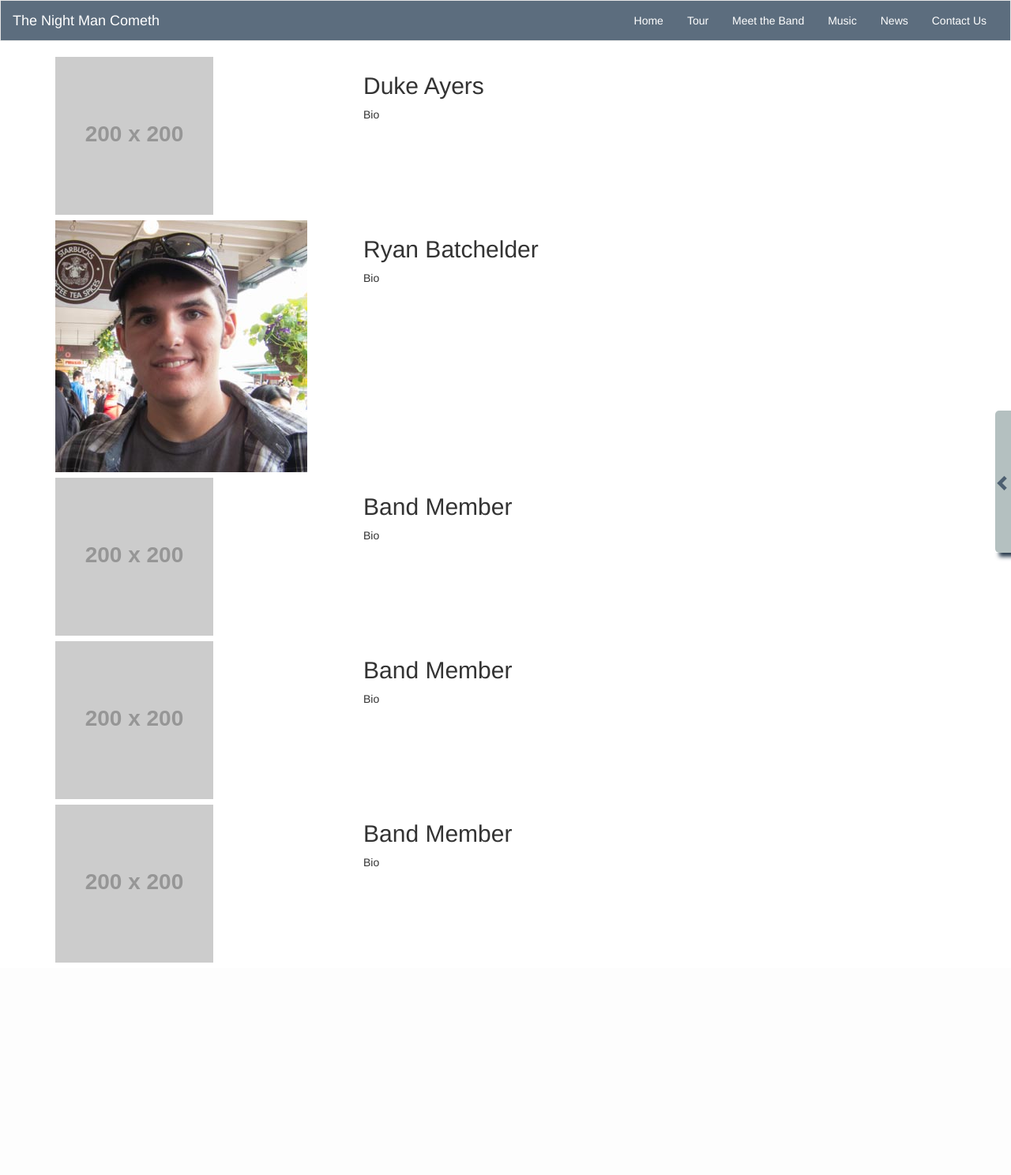
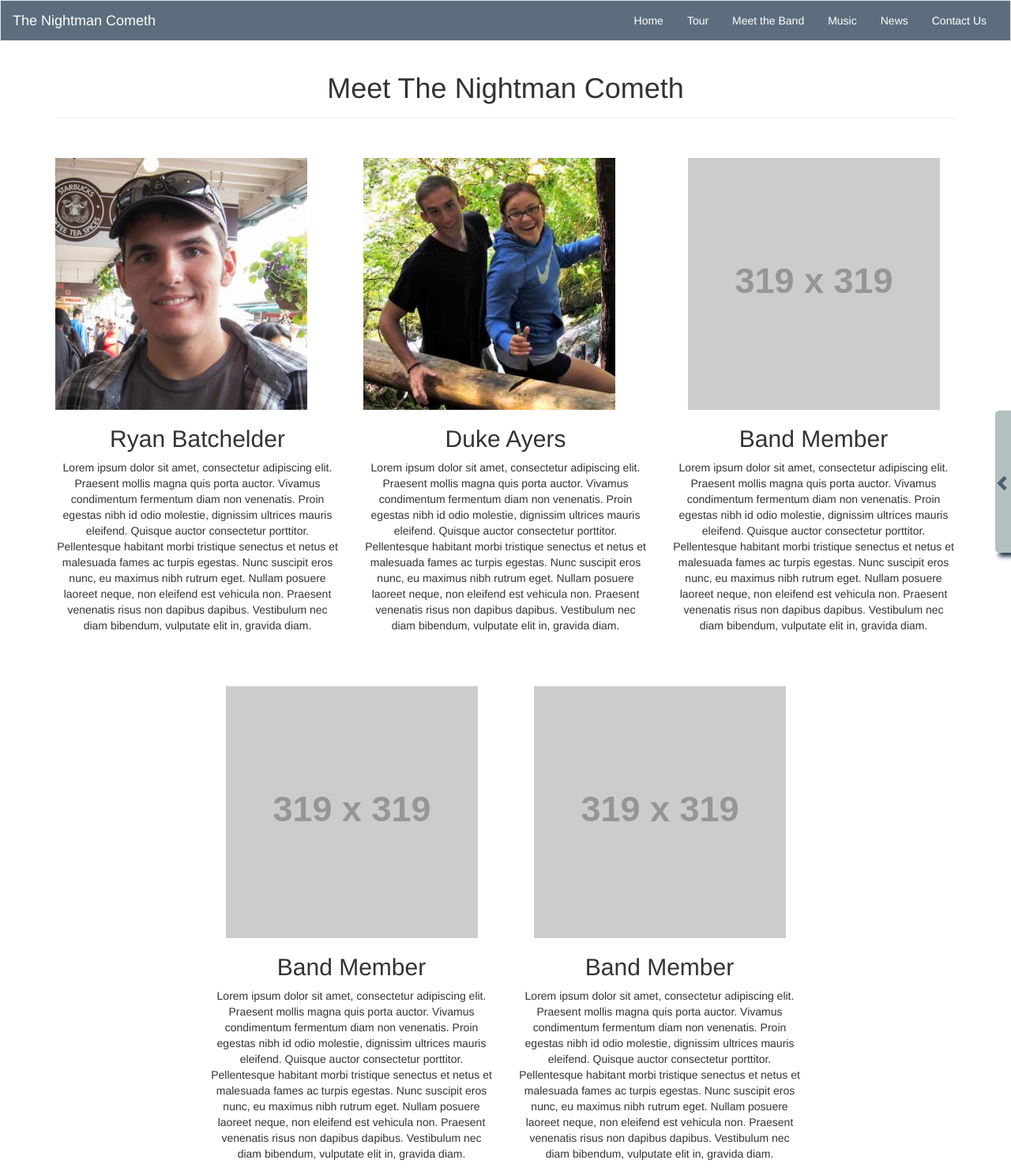
Before and after one commit to c1phr/cs399_band, a Django app: page /meet/ in a window 1280 px wide. Shown: the whole page at 79% size. Before the commit the page ends 1219 px from the top, so only its background shows below. Run offline with Django 3.2, Linux system fonts and the light colour scheme; grey boxes labelled with a size stand in for pictures from a placeholder-image service; some libraries are stand-ins or nearby versions.

Commit message:
Test Meet The Band Page
Created an alternate layout for the band page.

```diff
--- a/band_project/templates/base.html
+++ b/band_project/templates/base.html
@@ -19,7 +19,7 @@
         <span class="icon-bar"></span>
         <span class="icon-bar"></span>
       </button>
-      <a class="navbar-brand" href="#" style="color:white; cursor:default;">The Night Man Cometh</a>
+      <a class="navbar-brand" href="#" style="color:white; cursor:default;">The Nightman Cometh</a>
     </div>
       <div class="collapse navbar-collapse" id="bs-example-navbar-collapse-1">
       <ul class="nav navbar-nav navbar-right text-center">
--- a/band_project/templates/index.html
+++ b/band_project/templates/index.html
@@ -31,7 +31,7 @@
                                 </tr>
                             </tbody>
                         </table>
-                        <a class="btn btn-custom" href="/tour" style="">More Info</a>
+                        <a class="btn btn-custom" href="/tour" style="font-weight:bold;">More Info</a>
                     </div>
                 </div>
             </div>
--- a/band_project/templates/meet.html
+++ b/band_project/templates/meet.html
@@ -4,66 +4,107 @@
     {
         padding-bottom: .5em;
     }
+    .img-responsive{
+        height:319px;
+        width:319px;
+    }
 {% endblock %}
 
 {% block content %}
     <div class="container">
-        <div class="row">
-            <div class="col-xs-4">
-                <img class="img-responsive" src="http://placehold.it/200x200" />
+        <div class="row text-center" >
+            <h1>Meet The Nightman Cometh</h1>
+        </div>
+        <hr style="margin-top:0;" />
+        <div class="row" style="margin-top:50px;">
+            <div class="col-xs-4 text-center ">
+                <img class="img-responsive" src="{{ STATIC_URL }}band_members/ryan.jpg" alt=""/>
+                <h2 class="text-center">Ryan Batchelder</h2>
+                <p>Lorem ipsum dolor sit amet, consectetur adipiscing elit. Praesent mollis magna quis porta auctor. Vivamus condimentum fermentum diam non venenatis. Proin egestas nibh id odio molestie, dignissim ultrices mauris eleifend. Quisque auctor consectetur porttitor. Pellentesque habitant morbi tristique senectus et netus et malesuada fames ac turpis egestas. Nunc suscipit eros nunc, eu maximus nibh rutrum eget. Nullam posuere laoreet neque, non eleifend est vehicula non. Praesent venenatis risus non dapibus dapibus. Vestibulum nec diam bibendum, vulputate elit in, gravida diam.</p>
             </div>
-            <div class="col-xs-8">
-                <h2>Duke Ayers</h2>
-                <p>
-                    Bio
-                </p>
+            <div class="col-xs-4 text-center ">
+                <img class="img-responsive"src="{{ STATIC_URL }}band_members/duke.jpg" alt=""/>
+                <h2 class="text-center">Duke Ayers</h2>
+                <p>Lorem ipsum dolor sit amet, consectetur adipiscing elit. Praesent mollis magna quis porta auctor. Vivamus condimentum fermentum diam non venenatis. Proin egestas nibh id odio molestie, dignissim ultrices mauris eleifend. Quisque auctor consectetur porttitor. Pellentesque habitant morbi tristique senectus et netus et malesuada fames ac turpis egestas. Nunc suscipit eros nunc, eu maximus nibh rutrum eget. Nullam posuere laoreet neque, non eleifend est vehicula non. Praesent venenatis risus non dapibus dapibus. Vestibulum nec diam bibendum, vulputate elit in, gravida diam.</p>
+
+            </div>
+            <div class="col-xs-4 text-center ">
+                <img src="http://placehold.it/319x319" alt=""/>
+                <h2 class="text-center">Band Member</h2>
+                <p>Lorem ipsum dolor sit amet, consectetur adipiscing elit. Praesent mollis magna quis porta auctor. Vivamus condimentum fermentum diam non venenatis. Proin egestas nibh id odio molestie, dignissim ultrices mauris eleifend. Quisque auctor consectetur porttitor. Pellentesque habitant morbi tristique senectus et netus et malesuada fames ac turpis egestas. Nunc suscipit eros nunc, eu maximus nibh rutrum eget. Nullam posuere laoreet neque, non eleifend est vehicula non. Praesent venenatis risus non dapibus dapibus. Vestibulum nec diam bibendum, vulputate elit in, gravida diam.</p>
+
             </div>
         </div>
-    <div class="row">
-            <div class="col-xs-4">
-                <img class="img-responsive" src="{{ STATIC_URL }}band_members/ryan.jpg" />
+        <div class="row" style="margin-top:50px;">
+            <div class="col-xs-4 col-xs-offset-2 text-center ">
+                <img src="http://placehold.it/319x319" alt=""/>
+                <h2 class="text-center">Band Member</h2>
+                <p>Lorem ipsum dolor sit amet, consectetur adipiscing elit. Praesent mollis magna quis porta auctor. Vivamus condimentum fermentum diam non venenatis. Proin egestas nibh id odio molestie, dignissim ultrices mauris eleifend. Quisque auctor consectetur porttitor. Pellentesque habitant morbi tristique senectus et netus et malesuada fames ac turpis egestas. Nunc suscipit eros nunc, eu maximus nibh rutrum eget. Nullam posuere laoreet neque, non eleifend est vehicula non. Praesent venenatis risus non dapibus dapibus. Vestibulum nec diam bibendum, vulputate elit in, gravida diam.</p>
             </div>
-            <div class="col-xs-8">
-                <h2>Ryan Batchelder</h2>
-                <p>
-                    Bio
-                </p>
-            </div>
-        </div>
-    <div class="row">
-            <div class="col-xs-4">
-                <img class="img-responsive" src="http://placehold.it/200x200" />
-            </div>
-            <div class="col-xs-8">
-                <h2>Band Member</h2>
-                <p>
-                    Bio
-                </p>
-            </div>
-        </div>
-    <div class="row">
-            <div class="col-xs-4">
-                <img class="img-responsive" src="http://placehold.it/200x200" />
-            </div>
-            <div class="col-xs-8">
-                <h2>Band Member</h2>
-                <p>
-                    Bio
-                </p>
-            </div>
-        </div>
-    <div class="row">
-            <div class="col-xs-4">
-                <img class="img-responsive" src="http://placehold.it/200x200" />
-            </div>
-            <div class="col-xs-8">
-                <h2>Band Member</h2>
-                <p>
-                    Bio
-                </p>
+            <div class="col-xs-4 text-center ">
+                <img src="http://placehold.it/319x319" alt=""/>
+                <h2 class="text-center">Band Member</h2>
+                <p>Lorem ipsum dolor sit amet, consectetur adipiscing elit. Praesent mollis magna quis porta auctor. Vivamus condimentum fermentum diam non venenatis. Proin egestas nibh id odio molestie, dignissim ultrices mauris eleifend. Quisque auctor consectetur porttitor. Pellentesque habitant morbi tristique senectus et netus et malesuada fames ac turpis egestas. Nunc suscipit eros nunc, eu maximus nibh rutrum eget. Nullam posuere laoreet neque, non eleifend est vehicula non. Praesent venenatis risus non dapibus dapibus. Vestibulum nec diam bibendum, vulputate elit in, gravida diam.</p>
             </div>
         </div>
     </div>
+{#    <div class="container">#}
+{#        <div class="row">#}
+{#            <div class="col-xs-4">#}
+{#                <img class="img-responsive" src="http://placehold.it/200x200" />#}
+{#            </div>#}
+{#            <div class="col-xs-8">#}
+{#                <h2>Duke Ayers</h2>#}
+{#                <p>#}
+{#                    Bio#}
+{#                </p>#}
+{#            </div>#}
+{#        </div>#}
+{#    <div class="row">#}
+{#            <div class="col-xs-4">#}
+{#                <img class="img-responsive" src="{{ STATIC_URL }}band_members/ryan.jpg" />#}
+{#            </div>#}
+{#            <div class="col-xs-8">#}
+{#                <h2>Ryan Batchelder</h2>#}
+{#                <p>#}
+{#                    Bio#}
+{#                </p>#}
+{#            </div>#}
+{#        </div>#}
+{#    <div class="row">#}
+{#            <div class="col-xs-4">#}
+{#                <img class="img-responsive" src="http://placehold.it/200x200" />#}
+{#            </div>#}
+{#            <div class="col-xs-8">#}
+{#                <h2>Band Member</h2>#}
+{#                <p>#}
+{#                    Bio#}
+{#                </p>#}
+{#            </div>#}
+{#        </div>#}
+{#    <div class="row">#}
+{#            <div class="col-xs-4">#}
+{#                <img class="img-responsive" src="http://placehold.it/200x200" />#}
+{#            </div>#}
+{#            <div class="col-xs-8">#}
+{#                <h2>Band Member</h2>#}
+{#                <p>#}
+{#                    Bio#}
+{#                </p>#}
+{#            </div>#}
+{#        </div>#}
+{#    <div class="row">#}
+{#            <div class="col-xs-4">#}
+{#                <img class="img-responsive" src="http://placehold.it/200x200" />#}
+{#            </div>#}
+{#            <div class="col-xs-8">#}
+{#                <h2>Band Member</h2>#}
+{#                <p>#}
+{#                    Bio#}
+{#                </p>#}
+{#            </div>#}
+{#        </div>#}
+{#    </div>#}
 
 {% endblock %}
 
```
Also changed, not shown: band_project/static/band_members/duke.jpg (added).
